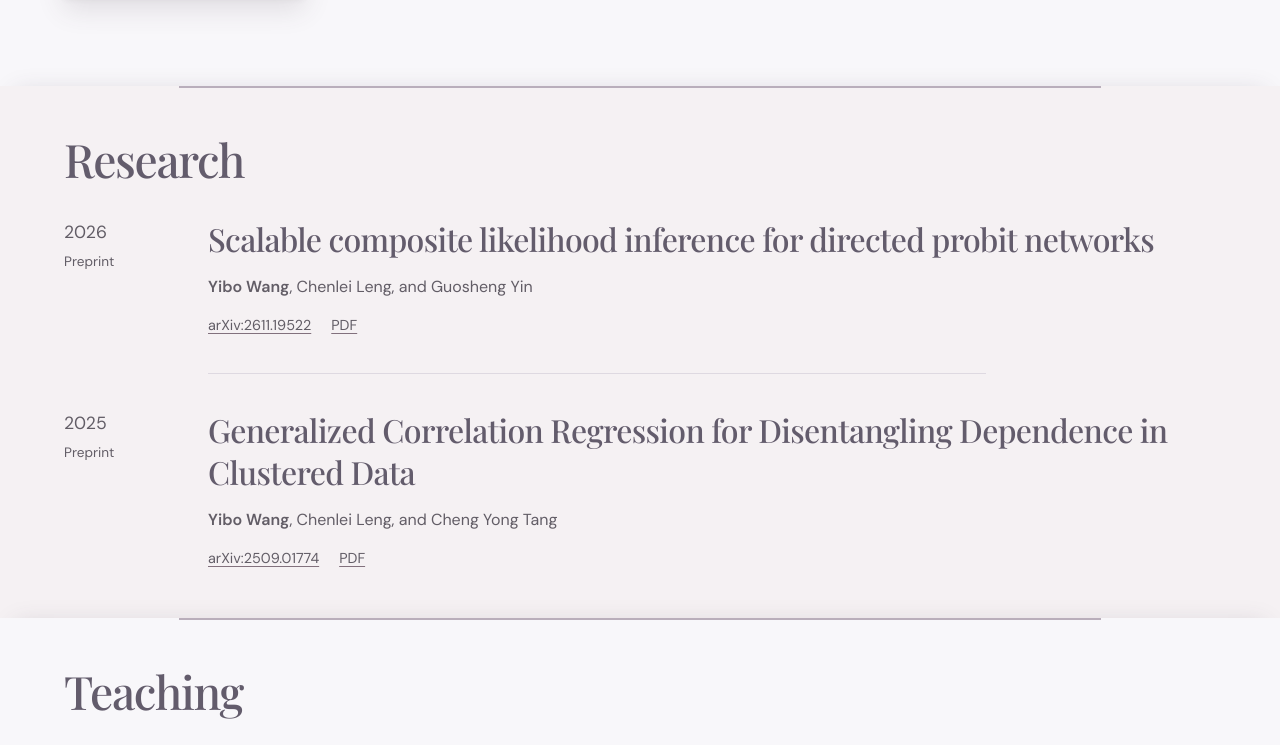
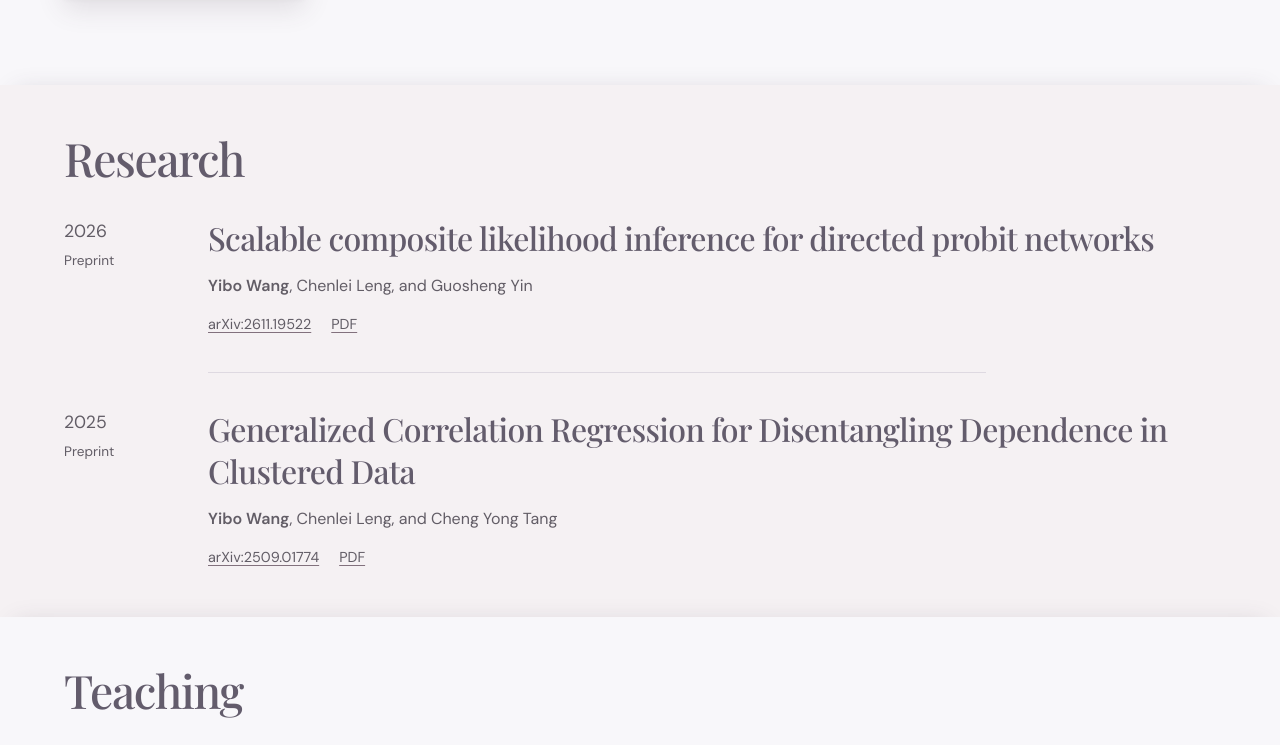
Before and after one commit to yibowang2004/yibowang2004.github.io, a plain HTML site: page index.html in a window 1280 px wide. Shown: the part 627-1372 px from the top of the page. Drawn offline with Linux system fonts and the light colour scheme.

Commit message:
Remove navigation and section divider lines

```diff
--- a/styles/site.css
+++ b/styles/site.css
@@ -6,7 +6,6 @@
   --text: #625d66;
   --accent: #82717d;
   --rule: #ded9e1;
-  --section-rule: #b9aebb;
   --serif: 'Playfair Display', Georgia, serif;
   --sans: 'DM Sans', Arial, sans-serif;
 }
@@ -62,7 +61,6 @@ a:hover { color: var(--heading); }
   align-items: center;
   gap: 1rem;
   padding-block: 1.2rem;
-  border-bottom: 1px solid var(--rule);
 }
 
 .site-title {
@@ -135,7 +133,6 @@ h2 { font-size: clamp(2rem, 3.6vw, 3.4rem); line-height: 1.12; letter-spacing: -
   column-gap: 2rem;
   align-items: baseline;
   padding-block: clamp(2rem, 4.2vw, 3.8rem);
-  border-top: 1px solid var(--rule);
 }
 .biography p, .section p { margin: 0; }
 .biography p + p { margin-top: 1em; }
@@ -178,16 +175,6 @@ h2 { font-size: clamp(2rem, 3.6vw, 3.4rem); line-height: 1.12; letter-spacing: -
 .research-section,
 .contact-section { background: var(--alternate-background); }
 .teaching-section { background: var(--background); }
-.research-section::before,
-.teaching-section::before,
-.contact-section::before {
-  content: '';
-  position: absolute;
-  top: 0;
-  left: calc(10% + var(--page-gutter) * .8);
-  right: calc(10% + var(--page-gutter) * .8);
-  border-top: 2px solid var(--section-rule);
-}
 .research-section > h2,
 .teaching-section > h2,
 .contact-section > h2 { margin-bottom: 2rem; }
```
